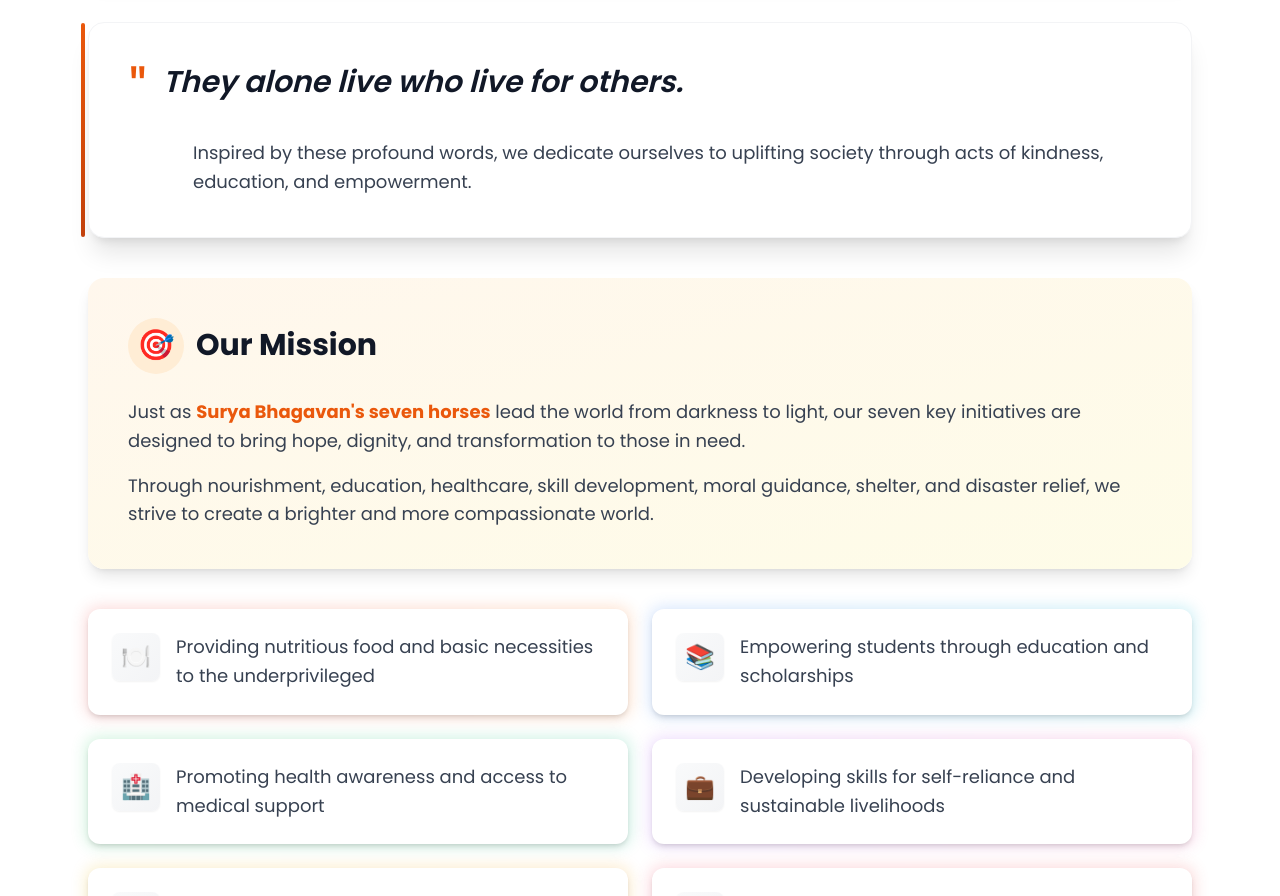
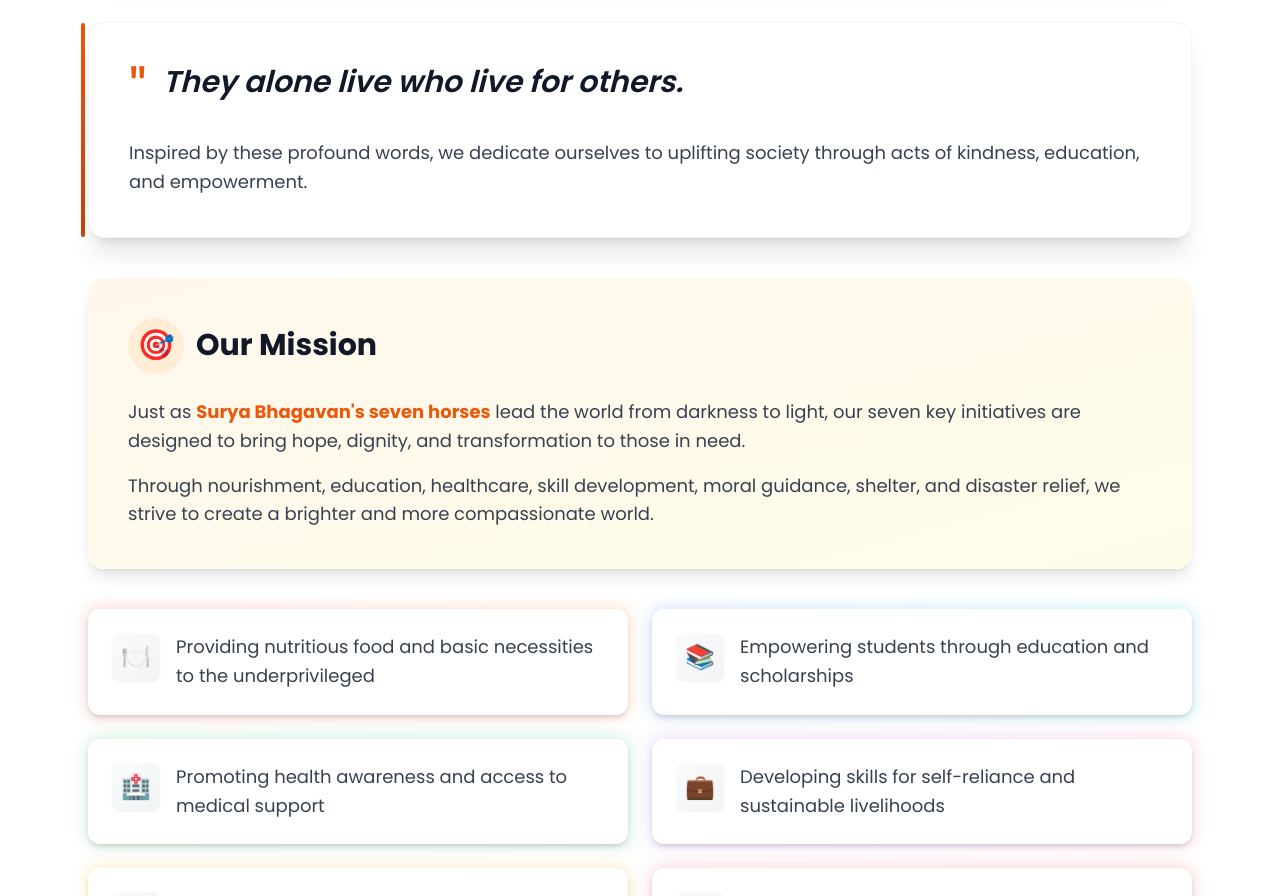
Before and after one commit to lokesh-yadav12/Viraga-foundation, a React (Vite) app: page /about in a window 1280 px wide. Shown: the part 1200-2096 px from the top of the page. Built offline with nearby package versions, Linux system fonts and the light colour scheme.

Commit message:
changes fix

```diff
--- a/src/components/home/InfoCards.tsx
+++ b/src/components/home/InfoCards.tsx
@@ -1,7 +1,7 @@
 import { Link } from "react-router-dom";
 import { motion } from "framer-motion";
 import { ArrowRight } from "lucide-react";
-import image1 from '../../assets/logoup.png'
+import image1 from '../../assets/level4.png'
 import image2 from '../../assets/cele1.png'
 import image3 from '../../assets/do1.png'
 const cards = [
--- a/src/pages/About.tsx
+++ b/src/pages/About.tsx
@@ -76,7 +76,7 @@ const AboutUs = () => {
 							They alone live who live for others.
 						</blockquote>
 					</div>
-					<p className="text-gray-700 text-base sm:text-lg pl-12 sm:pl-16">
+					<p className="text-gray-700 text-base sm:text-lg ">
 						Inspired by these profound words, we dedicate ourselves to uplifting society through acts of
 						kindness, education, and empowerment.
 					</p>
--- a/src/pages/Activities/ScholarshipGallery.tsx
+++ b/src/pages/Activities/ScholarshipGallery.tsx
@@ -572,7 +572,7 @@ const EducationInitiativesGallery: React.FC = () => {
         <div className="soft-divider h-px max-w-5xl mx-auto" />
 
         {/* ════ SECTION 3 — VIBRANT FUTURES / JNV ════ */}
-        <section className="max-w-5xl mx-auto px-6 pt-14 pb-4">
+        <section className="max-w-6xl mx-auto px-6 pt-14 pb-4">
           <EventBadge label="Flagship Programme" />
 
           <h2 className="text-3xl sm:text-4xl font-bold text-amber-700 leading-tight">
--- a/src/pages/DonationsPage.tsx
+++ b/src/pages/DonationsPage.tsx
@@ -62,13 +62,13 @@ const DonationsPage = () => {
 	];
 
 	return (
-		<div className="min-h-screen bg-gradient-to-br from-orange-50 md:px-6 via-pink-50 to-orange-50">
+		<div className="min-h-screen bg-gradient-to-br from-orange-50  via-orange-50 to-orange-50">
 			{/* Hero Section */}
 			<motion.div
 				initial={{ opacity: 0 }}
 				animate={{ opacity: 1 }}
 				transition={{ duration: 1 }}
-				className="relative h-[70vh] sm:h-[80vh] bg-cover bg-center flex items-center justify-center overflow-hidden"
+				className="relative h-[70vh] sm:h-[85vh] bg-cover bg-center flex items-center justify-center overflow-hidden"
 				style={{ backgroundImage: `url(${bgpic})` }}
 			>
 				<div className="absolute inset-0 bg-black/50"></div>
```
